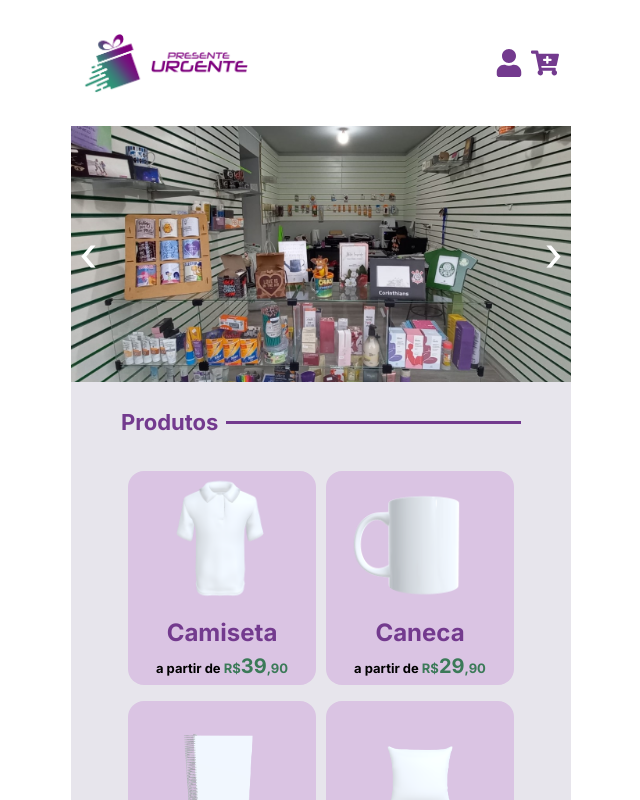
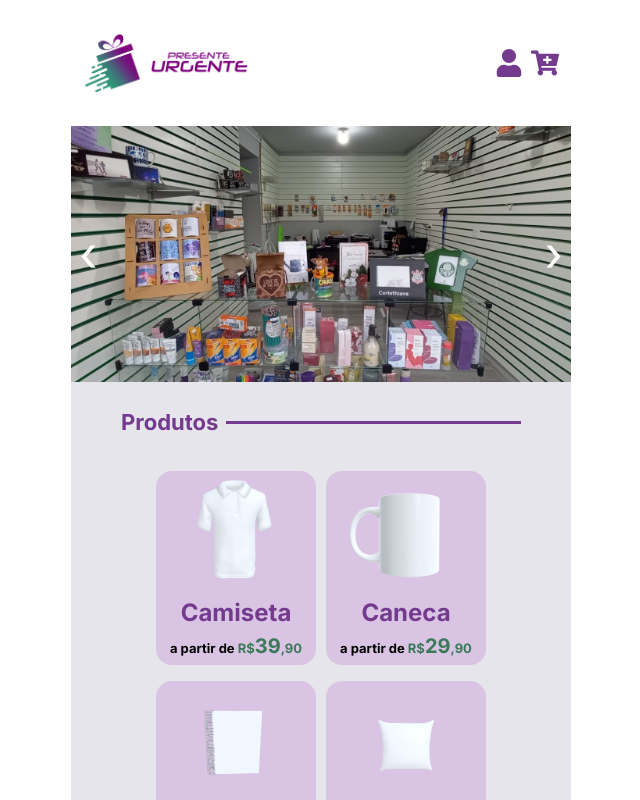
Before and after one commit to Marcos-Allan/tcc_sequestrado, a React (Vite) app: page /principal in a window 1280 px wide. Shown: the whole page, without its empty margins (319-959 px from the left). Built offline with nearby package versions, Linux system fonts and the light colour scheme; no server answers.

Commit message:
editei o tamanho dos cards do produto

```diff
--- a/src/components/ProductCard/index.tsx
+++ b/src/components/ProductCard/index.tsx
@@ -14,9 +14,9 @@ export default function ProductCard(props: Props) {
     return(
         <div
             onClick={() => props.onClick()}
-            className="flex items-center justify-start flex-col bg-my-pink min-w-[47%] py-1 px-2 rounded-[16px] mx-[5px] mt-4"
+            className="flex items-center justify-start flex-col bg-my-pink min-w-[40%] py-1 px-2 rounded-[16px] mx-[5px] mt-4"
         >
-            <div className="flex items-center justify-center w-[140px] h-[140px]">
+            <div className="flex items-center justify-center w-[120px] h-[120px]">
                 <img src={`${props.image}`} alt="" className={`w-auto h-auto`} />
             </div>
             <h1 className={`text-my-secondary font-inter font-bold text-[24px]`}>{props.name}</h1>
--- a/src/screens/CustomProduct/index.tsx
+++ b/src/screens/CustomProduct/index.tsx
@@ -37,6 +37,7 @@ export default function CustomProduct() {
 
     //FUNÇÃO CHAMADA TODA VEZ QUE A PÁGINA É RECARREGADA
     useEffect(() => {
+        console.log(productSelected)
         //VERIFICA SE TEM ITEM ESCOLHIDO
         if(productSelected.name == 'undefined') {
             //NAVEGA PARA A PÁGINA INICIAL
@@ -47,7 +48,7 @@ export default function CustomProduct() {
 
     //UTILIZA O HOOK useState
     const [size, setSize] = useState<string | undefined>('pp')
-    const [color, setColor] = useState<string | undefined>(undefined)
+    const [color, setColor] = useState<string | undefined>('')
     const [material, setMaterial] = useState<string | undefined>(undefined)
     const [quantity, setQuantity] = useState<number>(1)
     const [print, setPrint] = useState<string | undefined>(undefined)
@@ -92,8 +93,8 @@ export default function CustomProduct() {
             setProducts(response.data)
 
             console.log(response.data[0].colors[productID])
-            console.log(response.data[0].type[productID]) //type
-            console.log(response.data[0].prices[productID]) //price
+            console.log(response.data[0].type[productID])
+            console.log(response.data[0].prices[productID])
         })
         .catch(function (error) {
             console.log(error)
```
